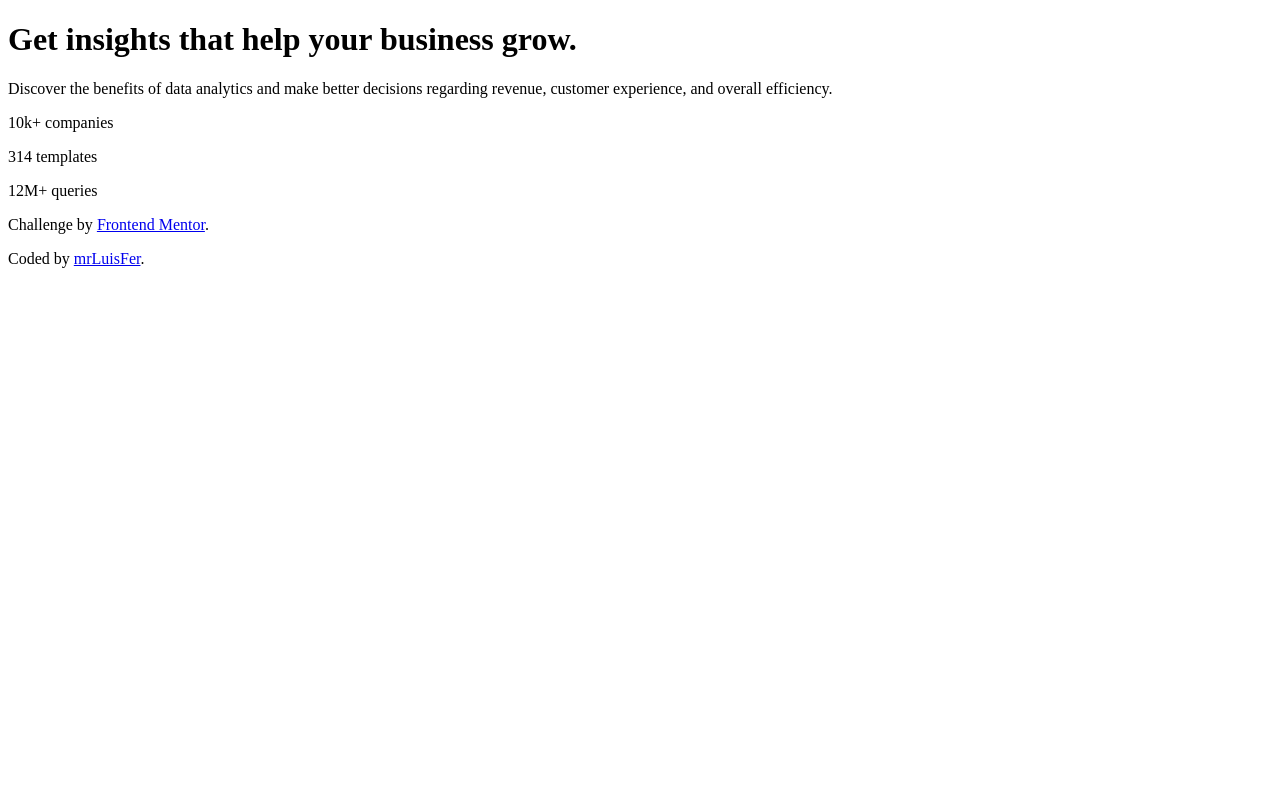
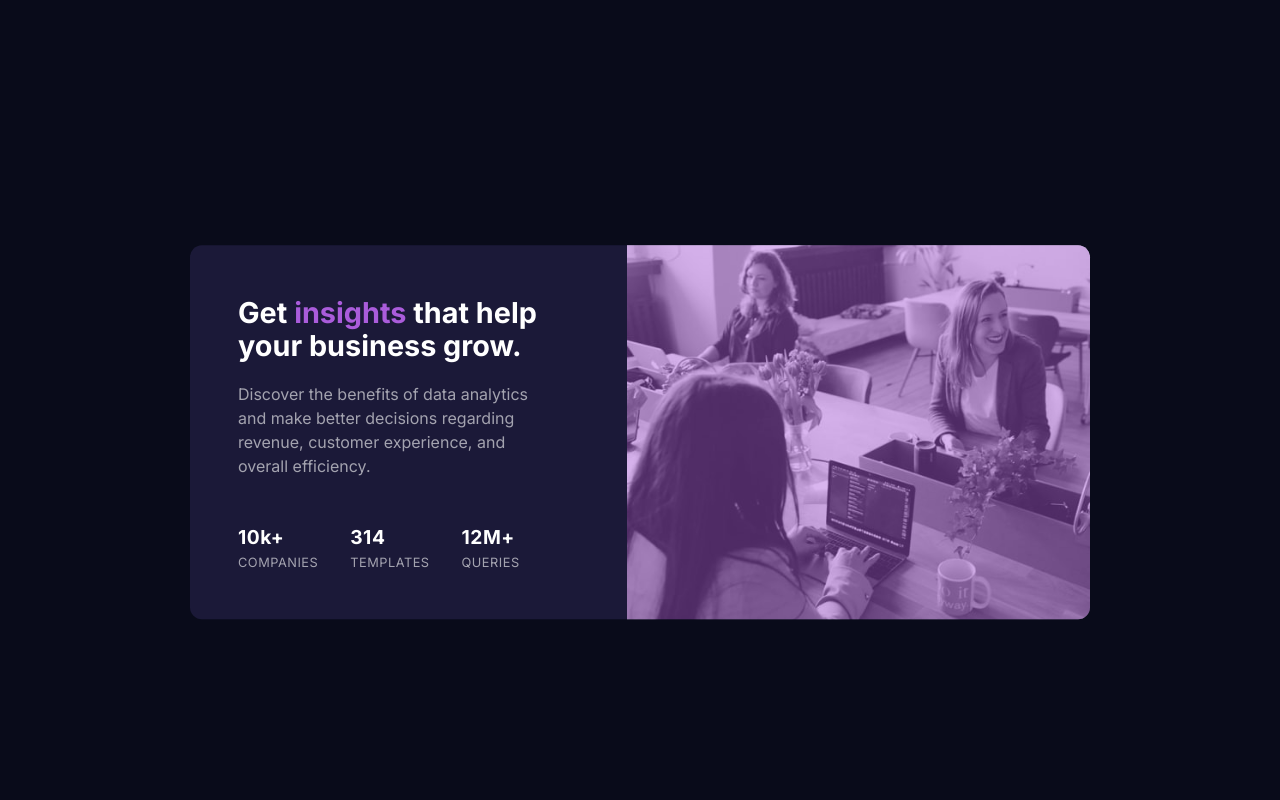
Before and after one commit to mrLuisFer/stats-card-frontendmentor, a plain HTML site: page index.html in a window 1280 px wide. Shown: the top 800 px of the page. Drawn offline with Linux system fonts and the light colour scheme; the site is published under a folder, as on GitHub Pages, so addresses that start at the root find nothing.

Commit message:
doing the path static with ./

```diff
--- a/index.html
+++ b/index.html
@@ -15,8 +15,8 @@
       sizes="32x32"
       href="./images/favicon-32x32.png"
     />
-    <link rel="stylesheet" href="/css/normalize.css" />
-    <link rel="stylesheet" href="/css/index.css" />
+    <link rel="stylesheet" href="./css/normalize.css" />
+    <link rel="stylesheet" href="./css/main.css" />
 
     <title>Stats preview card component | mrLuisFer</title>
   </head>
```
Also changed, not shown: css/main.css (renamed from css/index.css).
